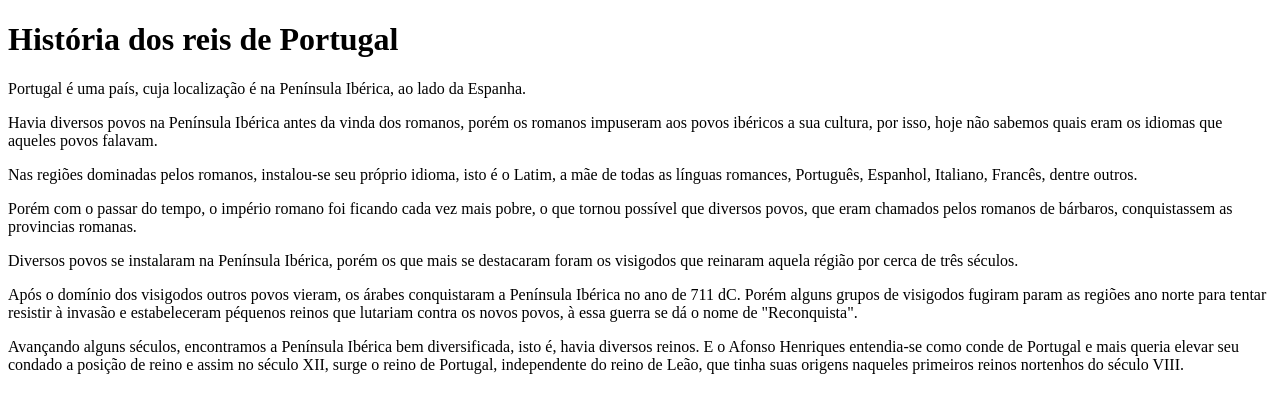
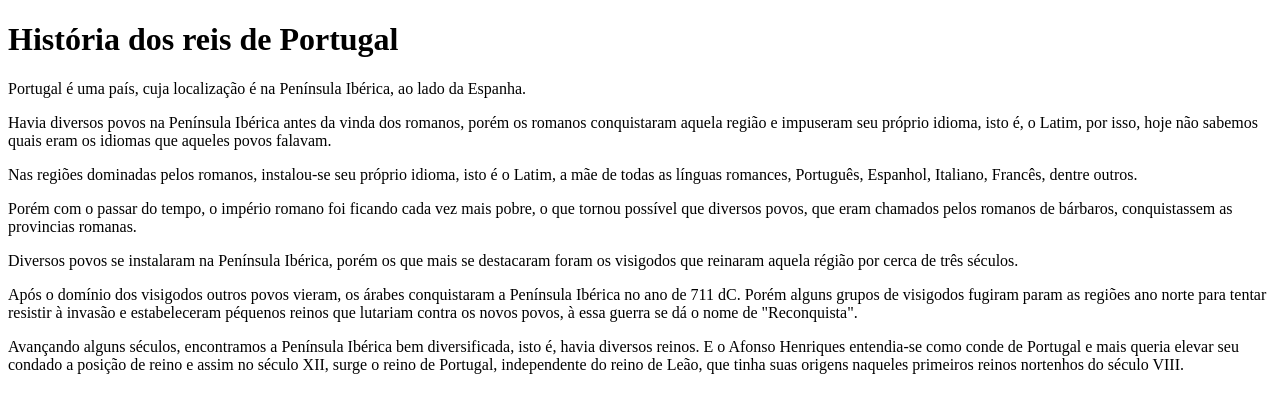
Before and after one commit to henriqueprogrammer/historia-portugal, a plain HTML site: page index.html in a window 1280 px wide. Drawn offline with Linux system fonts and the light colour scheme.

Commit message:
correção do conteúdo

```diff
--- a/index.html
+++ b/index.html
@@ -13,7 +13,7 @@
 <section class="normal">
     <p>Portugal é uma país, cuja localização é na Península Ibérica, ao lado da Espanha.
     </p>
-    <p>Havia diversos povos na Península Ibérica antes da vinda dos romanos, porém os romanos impuseram aos povos ibéricos a sua cultura, por isso, hoje não sabemos quais eram os idiomas que aqueles povos falavam.</p>
+    <p>Havia diversos povos na Península Ibérica antes da vinda dos romanos, porém os romanos conquistaram aquela região e impuseram seu próprio idioma, isto é, o Latim, por isso, hoje não sabemos quais eram os idiomas que aqueles povos falavam.</p>
     <p>Nas regiões dominadas pelos romanos, instalou-se seu próprio idioma, isto é o Latim, a mãe de todas as línguas romances, Português, Espanhol, Italiano, Francês, dentre outros.</p>
 </section>
 <section class="imagem">
```
